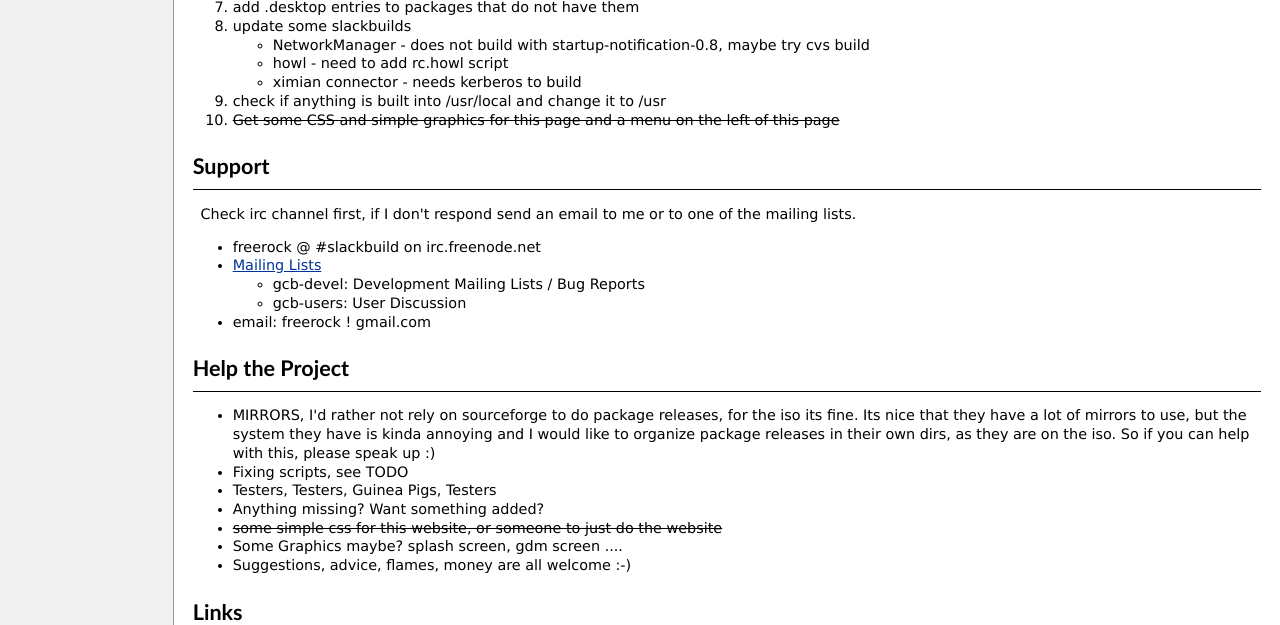
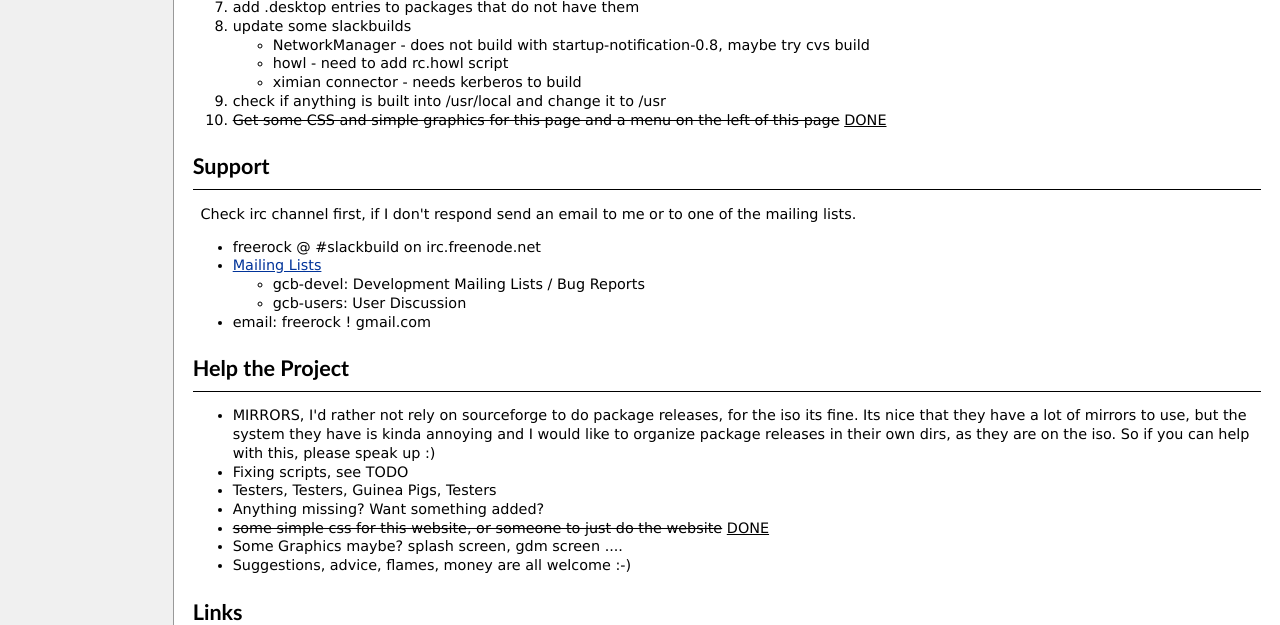
Before and after one commit to mmwanga/gsb-build-system, a PHP site: page / in a window 1280 px wide. Shown: the part 1471-2096 px from the top of the page. Run offline with PHP 8.4, Linux system fonts and the light colour scheme; data that the repository does not hold is empty.

Commit message:
ins/del tags in TODOs (web-related)

```diff
--- a/web/common/main-index-body_inc.php
+++ b/web/common/main-index-body_inc.php
@@ -171,7 +171,7 @@
       to /usr</li>
 
       <li><del>Get some CSS and simple graphics for this page and a menu
-      on the left of this page</del></li>
+      on the left of this page</del> <ins datetime="20050215">DONE</ins></li>
     </ol>
 
     <h2 id="support">Support</h2>
@@ -215,7 +215,7 @@
       <li>Anything missing? Want something added?</li>
 
       <li><del>some simple css for this website, or someone to just do
-      the website</del></li>
+      the website</del> <ins datetime="20050215">DONE</ins></li>
 
       <li>Some Graphics maybe? splash screen, gdm screen ....</li>
 
```
